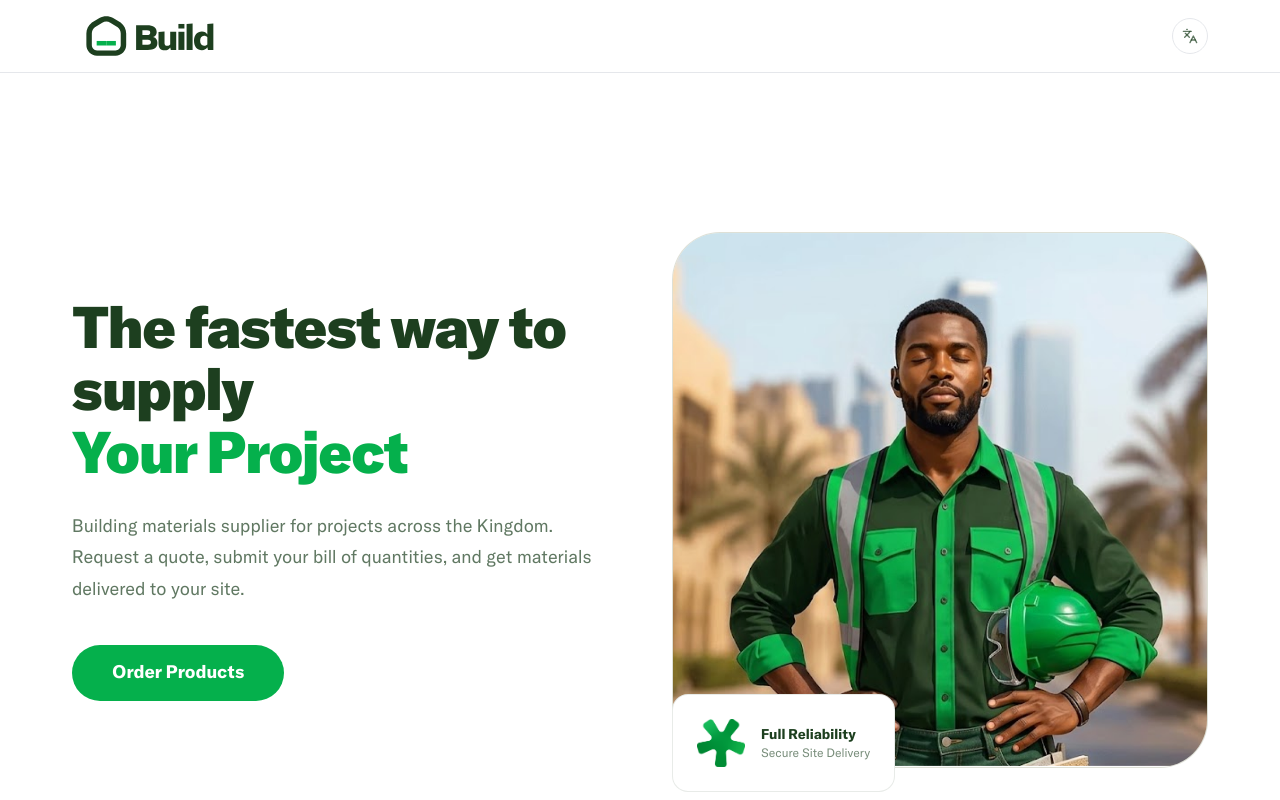
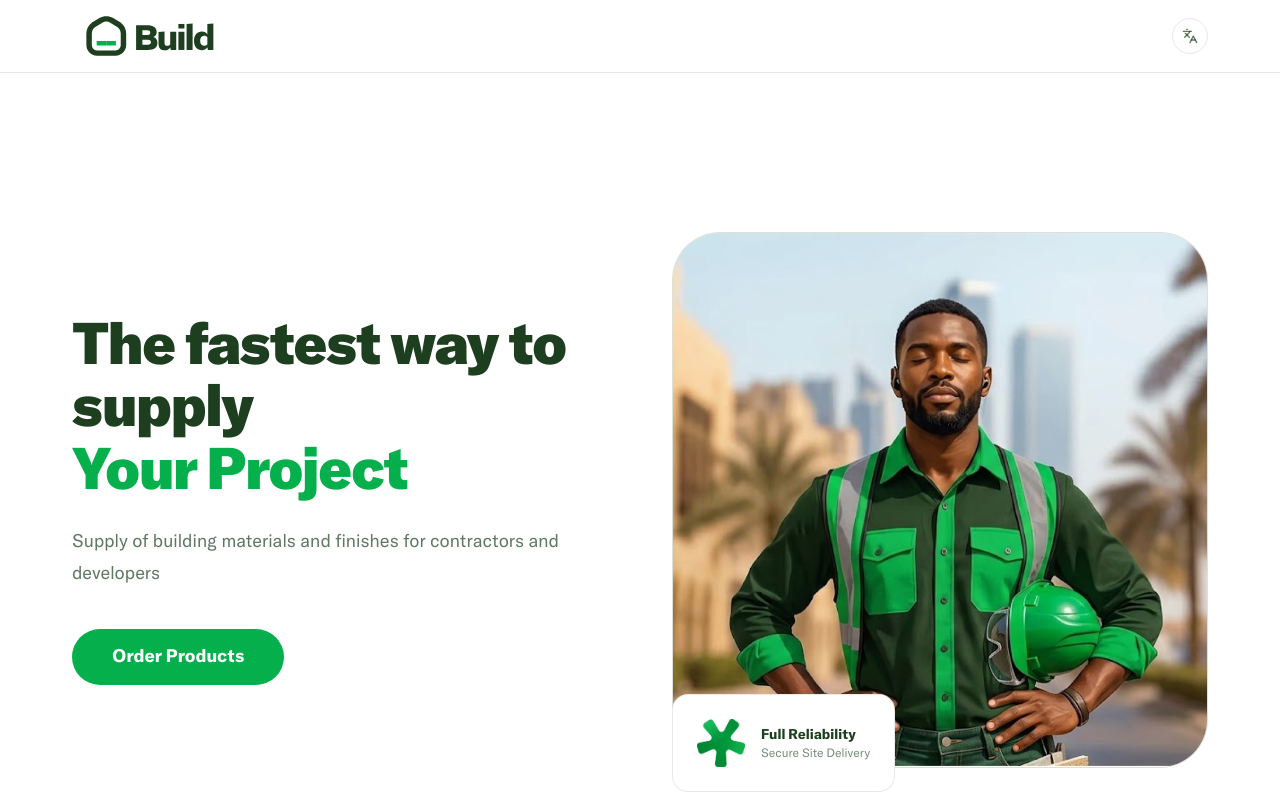
Before and after one commit to sulaimanalsuqub/buildsaudi, a Next.js app: page / in a window 1280 px wide. Shown: the top 800 px of the page. Built offline with nearby package versions, Linux system fonts and the light colour scheme; no server answers.

Commit message:
copy: update home hero body for contractors and developers

```diff
--- a/components/sections/home-content.tsx
+++ b/components/sections/home-content.tsx
@@ -46,8 +46,8 @@ export function HomeContent({ isRtl = false }: HomeContentProps) {
     eyebrow: isRtl ? "بيلد لتوريد مواد البناء" : "Build Construction Supply",
     title: isRtl ? "أسرع طريق لتوريد مشروعك" : "The fastest way to supply your project",
     body: isRtl
-      ? "مورد مواد بناء للمشاريع في المملكة. اطلب عرض سعر، أرفق جدول الكميات، ونورد المواد مع التسليم لموقع مشروعك."
-      : "Building materials supplier for projects across the Kingdom. Request a quote, submit your bill of quantities, and get materials delivered to your site.",
+      ? "توريد مواد البناء والتشطيبات للمقاولين والمطورين"
+      : "Supply of building materials and finishes for contractors and developers",
     // Action cards
     card1Title: isRtl ? "أطلب المنتجات" : "Order Products",
     card1Sub: isRtl ? "أرسل احتياج مشروعك وجدول الكميات" : "Send your project requirements and BOQ",
```
